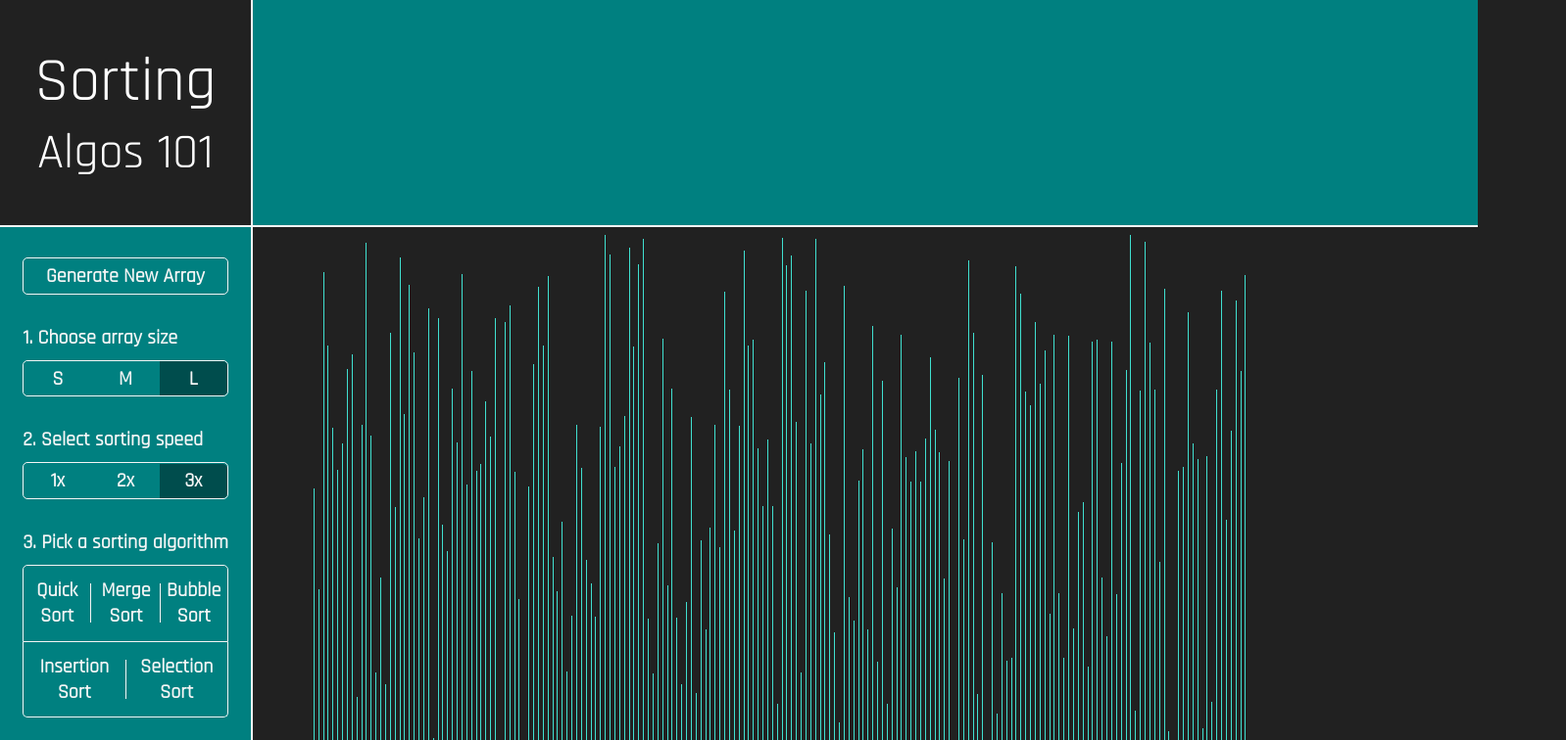
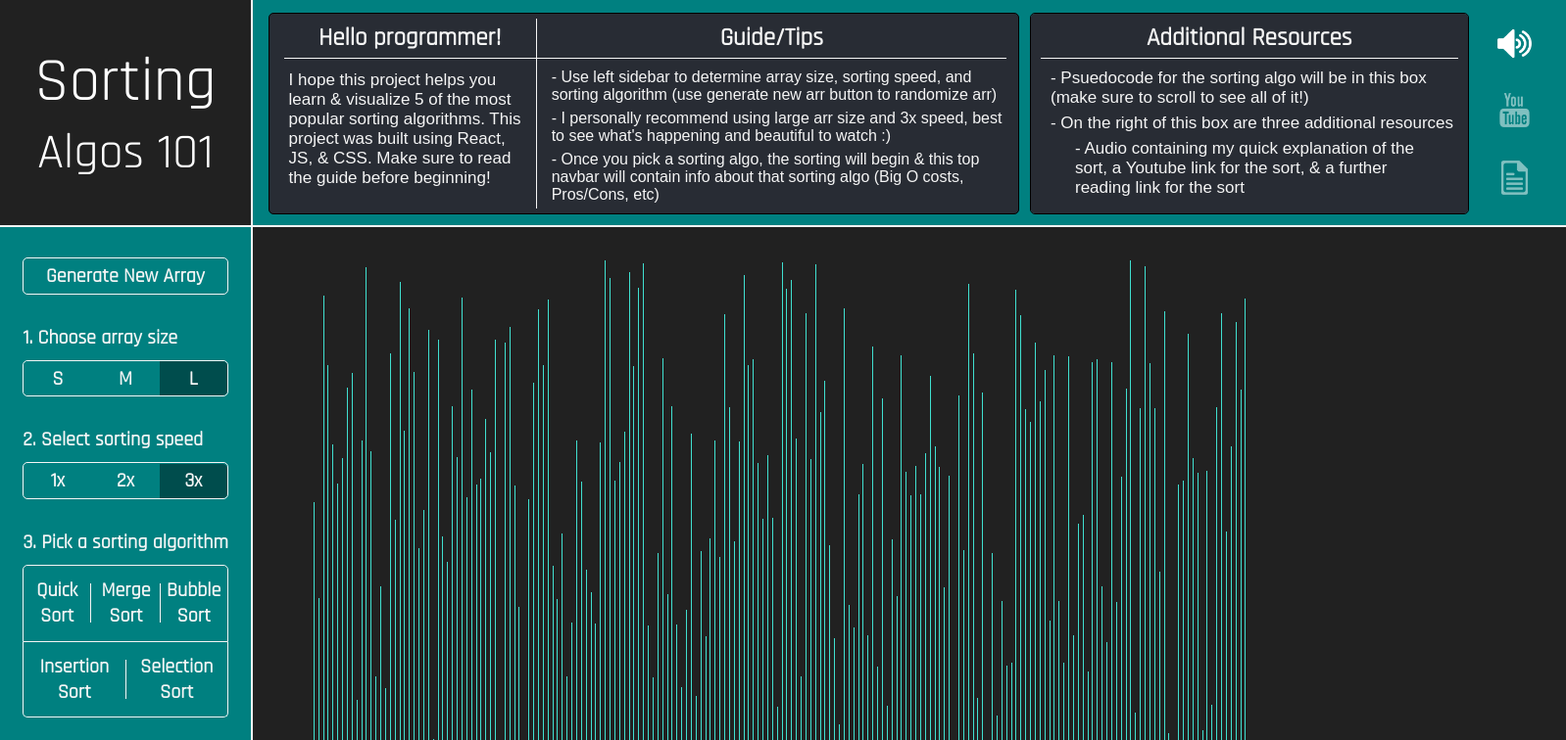
Before and after one commit to dawinderS/SortingAlgos, a React (Create React App) app: page / in a window 1280 px wide. Shown: the top 756 px of the page at 98% size, 1598 px wide, since content can reach past the window. Built offline with nearby package versions, Linux system fonts and the light colour scheme.

Commit message:
add audio to the sorts

```diff
--- /dev/null
+++ b/src/sortingAlgsInfo/intro.jsx
@@ -0,0 +1,95 @@
+import React from 'react';
+import '../sortingVisuals/sorts.css';
+import mergeSort from '../pics/insertionsort.png';
+import mergesortCode from '../pics/bubblecode.png';
+import vol from '../pics/vol.png';
+import volMute from '../pics/mute_vol.png';
+import youtube from '../pics/youtube.png';
+import reading from '../pics/reading.png';
+import introaudio from '../pics/sound.mp3';
+
+export const Intro = ({ }) => {
+  const display = true ? (
+    <div className="info-showin3" id='intro'>
+      <div className="info-bar">
+        <div className="info-barmid">
+          <div className="info-barmid1">
+            <div className="info-bartitle" id='addpadding'>Hello programmer!</div>
+            <div className="info-barhold" id='changefont'>
+              <div>I hope this project helps you learn & visualize 5 of the most popular sorting algorithms.
+                This project was built using React, JS, & CSS.
+                Make sure to read the guide before beginning!</div>
+            </div>
+          </div>
+          <div className="info-barmid2">
+            <div className="info-bartitle" id='addpadding'>Guide/Tips</div>
+            <div className="info-bar-pros">
+              <div id='changefont1'>
+                - Use left sidebar to determine array size, sorting speed, and sorting algorithm
+                (use generate new arr button to randomize arr)
+              </div>
+              <div id='changefont1'>
+                - I personally recommend using large arr size and 3x speed, best to see what's happening and beautiful to watch :)
+              </div>
+              <div id='changefont1'>
+                - Once you pick a sorting algo, the sorting will begin & this top navbar will contain info about that sorting algo
+                (Big O costs, Pros/Cons, etc)
+              </div>
+              {/* <div>
+                +
+              </div> */}
+            </div>
+          </div>
+        </div>
+      </div>
+      <div className="info-bar1" id="info-barcode">
+        <div className="info-bartitle" id='info-barcodetop1'>Additional Resources</div>
+        <div className="info-bar-pros">
+          <div id='changefont2'>
+            - Psuedocode for the sorting algo will be in this box (make sure to scroll to see all of it!)
+          </div>
+          <div id='changefont2'>
+            - On the right of this box are three additional resources
+          </div>
+          <div id='changefont3'>
+            - Audio containing my quick explanation of the sort, a Youtube link for the sort, & a further reading link for the sort
+          </div>
+        </div>
+      </div>
+      <div className="info-bar" id="extra-links1">
+        {/* <div className="info-bartitle">
+          Links
+        </div> */}
+        <div onClick={ () => {
+            document.getElementsByTagName('audio')[0].play();
+            document.getElementById('audio-tag').style.display = 'none';
+            document.getElementById('audio-mute-tag').style.display = 'flex';
+        }} id='audio-tag' className='audio-tag'>
+          <img src={vol} alt="Play" />
+          <audio id='m0' class='controls' preload="auto" src={introaudio}></audio>
+        </div>
+        <div onClick={ () => {
+            document.getElementsByTagName('audio')[0].pause();
+            document.getElementById('audio-tag').style.display = 'flex';
+            document.getElementById('audio-mute-tag').style.display = 'none';
+        }} id='audio-mute-tag' className='audio-mute-tag'>
+          <img src={volMute} alt="Mute"/>
+        </div>
+        <a id='intro-btn'>
+          <img src={youtube} alt="YouTube" />
+        </a>
+        <a id='intro-btn'>
+          <img src={reading} alt="Wiki" />
+        </a>
+      </div>
+    </div>
+  ) : (
+      <div>Not working</div>
+    );
+
+  return (
+    <div className='info-showin'>
+      {display}
+    </div>
+  );
+};
--- a/src/sortingAlgsInfo/quickInfo.jsx
+++ b/src/sortingAlgsInfo/quickInfo.jsx
@@ -6,6 +6,7 @@ import vol from '../pics/vol.png';
 import volMute from '../pics/mute_vol.png';
 import youtube from '../pics/youtube.png';
 import reading from '../pics/reading.png';
+import introaudio from '../pics/sound.mp3';
 
 export const QuickInfo = ({ }) => {
   const display = true ? (
@@ -39,12 +40,21 @@ export const QuickInfo = ({ }) => {
         <img src={mergesortCode} alt="" />
       </div>
       <div className="info-bar" id="extra-links">
-        {/* <div className="info-bartitle">
-          Links
-        </div> */}
-        <a target="_blank" href="https://www.linkedin.com/in/dawinder-singh/">
-          <img src={vol} alt="Audio" />
-        </a>
+        <div onClick={() => {
+          document.getElementsByTagName('audio')[0].play();
+          document.getElementById('audio-tag4').style.display = 'none';
+          document.getElementById('audio-mute-tag4').style.display = 'flex';
+        }} id='audio-tag4' className='audio-tag'>
+          <img src={vol} alt="Play" />
+          <audio id='m0' class='controls' preload="auto" src={introaudio}></audio>
+        </div>
+        <div onClick={() => {
+          document.getElementsByTagName('audio')[0].pause();
+          document.getElementById('audio-tag4').style.display = 'flex';
+          document.getElementById('audio-mute-tag4').style.display = 'none';
+        }} id='audio-mute-tag4' className='audio-mute-tag'>
+          <img src={volMute} alt="Mute" />
+        </div>
         <a target="_blank" href="https://www.youtube.com/watch?v=Hoixgm4-P4M">
           <img src={youtube} alt="YouTube" />
         </a>
--- a/src/sortingVisuals/sorts.css
+++ b/src/sortingVisuals/sorts.css
@@ -13,14 +13,17 @@
   width: 16%;
   height: 100vh;
   min-width: 256px;
-  min-height: 820px;
+  min-height: 850px;
+  /* min-height: 820px; */
   background: teal;
   border-right: 2px solid whitesmoke;
 }
 
 .navbar-header {
   height: 23vh;
+  /* max-height: 230px; */
   min-height: 230px;
+  /* min-height: 27.3vh; */
   background: #212121;
   border-bottom: 2px solid whitesmoke;
   color: white;
@@ -38,12 +41,17 @@
 .navbar-btns {
   height: 77vh;
   min-height: 620px;
+  /* min-height: 72.7vh; */
+  /* max-height: 77vh; */
   display: flex;
   justify-content: center;
   align-items: center;
   color: whitesmoke;
   font-size: 20px;
   font-weight: 700;
+  flex-direction: column;
+  /* overflow-x: hidden;
+  overflow-x: auto; */
 }
 
 .reset-btn {
@@ -269,9 +277,12 @@
 
 .info-show {
   height: 23.3vh;
+  /* max-height: 23.3vh; */
   min-height: 230px;
+  /* height: 23.3vh;
+  min-height: 230px; */
   background: teal;
-  min-width: 1250px;
+  min-width: 1340px;
   border-bottom: 2px solid whitesmoke;
   display: flex;
   align-items: center;
@@ -293,18 +304,30 @@
   justify-content: space-evenly;
   align-items: center;
 }
+.info-showin3 {
+  display: flex;
+  margin: 5px 5px;
+  width: 100%;
+  height: 90%;
+  justify-content: space-evenly;
+  align-items: center;
+  margin-top: 30px;
+}
 
 #quickinfo {
+  margin-top: 10px;
+}
+#mergeinfo {
   margin-top: 20px;
 }
-#mergeinfo {
-  margin-top: 30px;
-}
 #insertioninfo {
-  margin-bottom: 15px;
+  margin-bottom: 20px;
 }
 #selectioninfo {
-  margin-bottom: 25px;
+  margin-bottom: 30px;
+}
+#bubbleinfo {
+  margin-bottom: 7px;
 }
 
 .info-bar  {
@@ -363,11 +386,14 @@
   margin-top: 12px;
   margin-right: 10px;
   justify-content: center;
+  align-items: center;
 }
 
 .info-barhold img {
-  width: 94%;
+  /* width: 94%; */
   border-radius: 3px;
+  min-height: 136px;
+  max-height: 137px;
 }
 
 .info-barmid2 {
@@ -386,6 +412,40 @@
   margin: 10px;
 }
 
+#changefont {
+  font-family: Arial, Helvetica, sans-serif;
+  font-size: 17px;
+  font-weight: 500;
+  margin-left: 5px;
+}
+#changefont1 {
+  font-family: Arial, Helvetica, sans-serif;
+  font-size: 16px;
+  font-weight: 500;
+  margin-left: 5px;
+}
+#changefont2 {
+  font-family: Arial, Helvetica, sans-serif;
+  font-size: 17px;
+  font-weight: 500;
+}
+#changefont3 {
+  font-family: Arial, Helvetica, sans-serif;
+  font-size: 17px;
+  font-weight: 500;
+  margin-left: 25px;
+  margin-right: 10px;
+}
+#addpadding {
+  padding: 4px 0px;
+}
+
+.info-bar-pros div {
+  font-size: 18px;
+  display: flex;
+  margin-bottom: 6px;
+}
+
 #makeflex {
   display: flex;
   margin-bottom: 10px;
@@ -393,6 +453,10 @@
 
 #info-barcodetop {
   margin-top: 5px;
+}
+#info-barcodetop1 {
+  margin-top: 5px;
+  padding: 4px 0px;
 }
 .info-bar1 img {
   width: 80%;
@@ -415,11 +479,34 @@
   align-items: center;
   justify-content: space-around;
 }
+#extra-links1 {
+  min-width: 4%;
+  max-width: 4%;
+  border: none;
+  /* border: 1px solid whitesmoke; */
+  background-color: teal;
+  display: flex;
+  flex-direction: column;
+  align-items: center;
+  justify-content: space-around;
+}
 #extra-links img {
   cursor: pointer;
   width: 35px;
 }
-
+#extra-links1 img {
+  width: 35px;
+}
+#intro-btn {
+  opacity: 0.5;
+}
+.audio-tag {
+  cursor: pointer;
+}
+.audio-mute-tag {
+  display: none;
+  cursor: pointer;
+}
 .arr-bars {
   width: 1px;
   margin: 0 2px;
--- a/src/sortingVisuals/sorts.jsx
+++ b/src/sortingVisuals/sorts.jsx
@@ -7,6 +7,7 @@ import { insertionSortAnimations } from "../sortingAlgs/insertionSort";
 import { selectionSortAnimations } from '../sortingAlgs/selectionSort';
 import githubLogo from '../github-logo.png';
 import linkedinLogo from '../linkedin-logo.png';
+import { Intro } from '../sortingAlgsInfo/intro';
 import { MergeInfo } from '../sortingAlgsInfo/mergeInfo';
 import { BubbleInfo } from '../sortingAlgsInfo/bubbleInfo';
 import { QuickInfo } from '../sortingAlgsInfo/quickInfo';
@@ -32,7 +33,7 @@ export default class SortingVisuals extends React.Component {
 
   resetArr() {
     const BARS = document.getElementById("barshow").clientWidth;
-    const HEIGHT = document.getElementById('app').clientHeight;
+    const HEIGHT = document.getElementById('barshow').clientHeight;
     const arr = [];
     const btn1color = document.getElementById('arrsize1').style.backgroundColor;
     const btn2color = document.getElementById('arrsize2').style.backgroundColor;
@@ -58,8 +59,7 @@ export default class SortingVisuals extends React.Component {
     }
 
     for (let i = 0; i < bars; i++) {
-      arr.push(randomVal(15, HEIGHT * 0.69));
-
+      arr.push(randomVal(15, HEIGHT * 0.94));
     }
 
     this.setState({ arr });
@@ -91,6 +91,8 @@ export default class SortingVisuals extends React.Component {
       }
     }
     this.handleInfoHide();
+    this.handleIntroHide();
+    this.handleAudio();
     document.getElementById("mergeinfo").style.display = "flex";
   }
 
@@ -123,6 +125,8 @@ export default class SortingVisuals extends React.Component {
       }
     }
     this.handleInfoHide();
+    this.handleIntroHide();
+    this.handleAudio();
     document.getElementById("quickinfo").style.display = "flex";
   }
 
@@ -161,6 +165,8 @@ export default class SortingVisuals extends React.Component {
       }
     }
     this.handleInfoHide();
+    this.handleIntroHide();
+    this.handleAudio();
     document.getElementById("bubbleinfo").style.display = "flex";
   }
 
@@ -191,6 +197,8 @@ export default class SortingVisuals extends React.Component {
       }
     }
     this.handleInfoHide();
+    this.handleIntroHide();
+    this.handleAudio();
     document.getElementById("insertioninfo").style.display = "flex";
   }
 
@@ -224,6 +232,8 @@ export default class SortingVisuals extends React.Component {
       }
     }
     this.handleInfoHide();
+    this.handleIntroHide();
+    this.handleAudio();
     document.getElementById("selectioninfo").style.display = "flex";
   }
 
@@ -309,15 +319,25 @@ export default class SortingVisuals extends React.Component {
     document.getElementById("sort-spddup").style.display = "none";
     document.getElementById("sort-spd").style.display = "flex";
   }
+  handleAudio() {
+    let audio = document.getElementsByTagName('audio');
+    for (let i = 0; i < audio.length; i++) {
+      audio[i].pause();
+      audio[i].currentTime = 0;
+    }
+  }
   handleEnd() {
-    // window.location.reload();
-    document.getElementById('stopsort-in').style.backgroundColor = "rgb(0, 77, 77)";
+    window.location.reload();
+    // document.getElementById('stopsort-in').style.backgroundColor = "rgb(0, 77, 77)";
   }
   handleInfoHide() {
     let infobars = document.getElementsByClassName('info-showin2');
     for (let i = 0; i < infobars.length; i++) {
       infobars[i].style.display = "none";
     }
+  }
+  handleIntroHide() {
+    document.getElementById("intro").style.display = "none";
   }
 
   render() {
@@ -472,6 +492,7 @@ export default class SortingVisuals extends React.Component {
         </div>
         <div className="barshow1">
           <div className="info-show">
+            <Intro />
             <MergeInfo />
             <QuickInfo />
             <BubbleInfo />
```
Also changed, not shown: src/sortingAlgsInfo/bubbleInfo.jsx (+16 -6 lines), src/sortingAlgsInfo/insertionInfo.jsx (+16 -6 lines), src/sortingAlgsInfo/mergeInfo.jsx (+16 -6 lines), src/sortingAlgsInfo/selectionInfo.jsx (+16 -6 lines), 1 other file (tests, documents, lock files or other folders).
